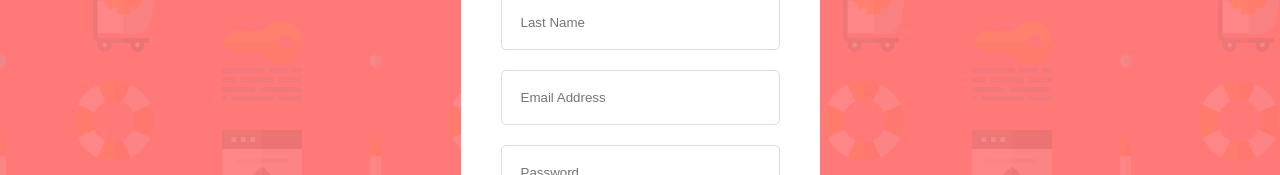
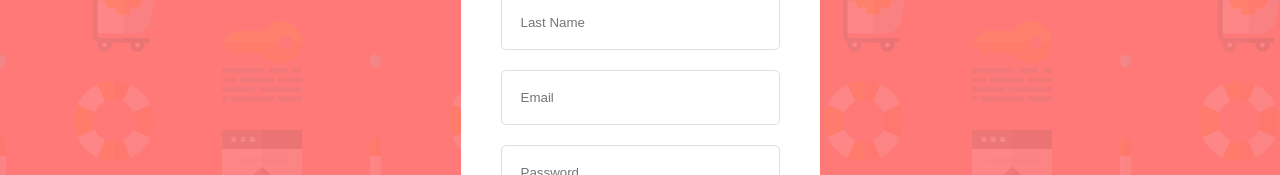
Before and after one commit to gia-grigalashvili/intro-component-with-signup-form-master-ty, a React (Vite) app: page / in a window 1280 px wide. Shown: the part 434-609 px from the top of the page. Built offline with nearby package versions, Linux system fonts and the light colour scheme; a web font is replaced by a local one.

Commit message:
made handleChange function

```diff
--- a/src/components/Inputs.tsx
+++ b/src/components/Inputs.tsx
@@ -1,9 +1,31 @@
+import { useState } from "react";
 import styled from "styled-components";
 
+interface InputsType {
+  FirstName: string;
+  LastName: string;
+  email: string;
+  password: string;
+}
 function Inputs() {
   const handlesumbit = (event: React.FormEvent<HTMLFormElement>) => {
     event.preventDefault();
   };
+
+  const [inputvalue, setinputvalue] = useState<InputsType>({
+    FirstName: "",
+    LastName: "",
+    email: "",
+    password: "",
+  });
+  const handleChange = (event: React.ChangeEvent<HTMLInputElement>) => {
+    const { name, value } = event.target;
+    setinputvalue({
+      ...inputvalue,
+      [name]: value,
+    });
+  };
+
   return (
     <MainInputs>
       <div className="box">
@@ -13,10 +35,30 @@ function Inputs() {
       </div>
 
       <StyledForm onSubmit={handlesumbit}>
-        <StyledInput placeholder="First Name" />
-        <StyledInput placeholder="Last Name" />
-        <StyledInput placeholder="Email Address" />
-        <StyledInput placeholder="Password" />
+        <StyledInput
+          name="FirstName"
+          value={inputvalue.FirstName}
+          placeholder="First Name"
+          onChange={handleChange}
+        />
+        <StyledInput
+          name="LastName"
+          value={inputvalue.LastName}
+          placeholder="Last Name"
+          onChange={handleChange}
+        />
+        <StyledInput
+          name="email"
+          value={inputvalue.email}
+          placeholder="Email "
+          onChange={handleChange}
+        />
+        <StyledInput
+          name="password"
+          value={inputvalue.password}
+          placeholder="Password"
+          onChange={handleChange}
+        />
         <button>
           {" "}
           <p>CLAIM YOUR FREE TRIAL</p>
```
